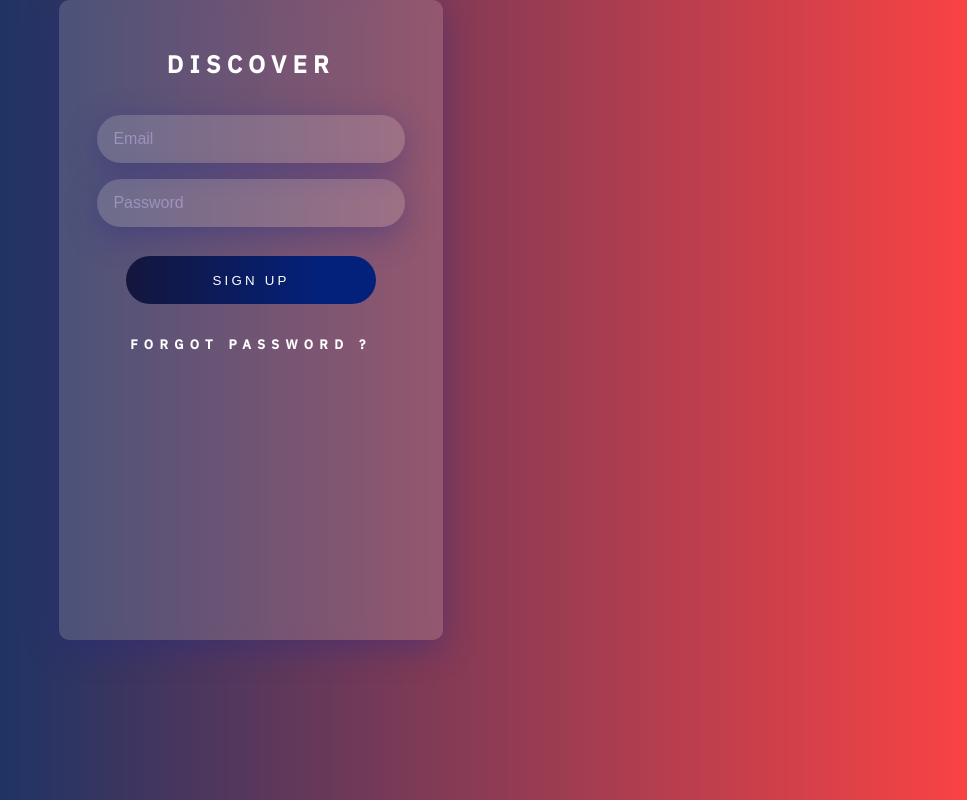
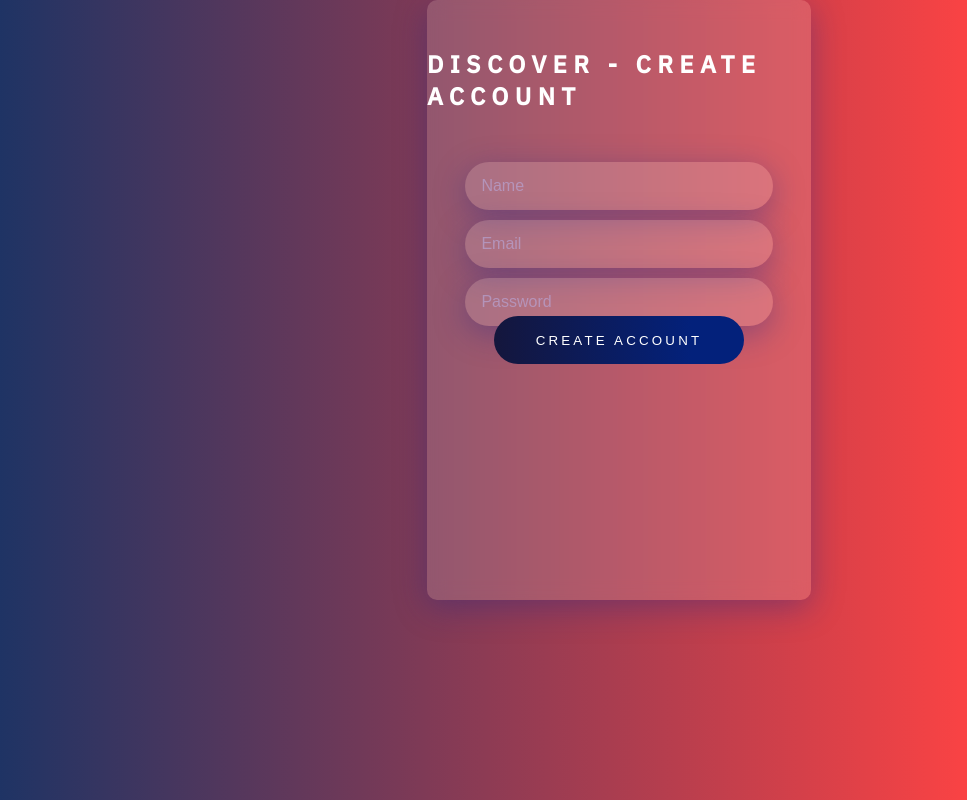
Before and after one commit to GuilhermeSousaDev/Discover-Files, a React (Create React App) app in the folder frontend/: page /register in a window 1280 px wide. Shown: the whole page, without its empty margins (21-988 px from the left). Built offline with nearby package versions, Linux system fonts and the light colour scheme; the HTML template or start-up script is replaced by a standard one; a web font is replaced by a local one.

Commit message:
Register and Login Pages Funcionality

```diff
--- a/frontend/src/App.tsx
+++ b/frontend/src/App.tsx
@@ -10,7 +10,7 @@ function App() {
       <Router />
       <GlobalStyle />
     </AuthProvider>
-  );
+  )
 }
 
 export default App;
--- a/frontend/src/pages/Auth/Login.tsx
+++ b/frontend/src/pages/Auth/Login.tsx
@@ -46,6 +46,8 @@ export const Login: FC = () => {
         if(form) {
             const { data } = await api.post<IResponse>('/login', form);
 
+            console.log(data);
+
             if(data.token) {
                 localStorage.setItem('token', data.token);
                 navigate('/');
@@ -57,7 +59,8 @@ export const Login: FC = () => {
     return (
         <Container>
             <MainContainer>
-                <Logo>Discover</Logo>
+                <Logo>Discover - Login</Logo>
+                <br />
                 <InputContainer>
                     <Input
                         type="text"
--- a/frontend/src/pages/Auth/Register.tsx
+++ b/frontend/src/pages/Auth/Register.tsx
@@ -1,26 +1,83 @@
-import React, { FC } from 'react';
+import React, {
+    ChangeEvent,
+    FC,
+    useCallback,
+    useState,
+} from 'react';
+import api from '../../services/Axios';
 import {
     Button,
     ButtonContainer,
-    ForgotPassword,
     InputContainer,
     MainContainer,
     Logo,
     Input,
+    Container,
+    Response,
 } from './style';
 
+interface IForm {
+    [key: string]: string;
+}
+
 export const Register: FC = () => {
+    const [form, setForm] = useState<IForm>();
+    const [msg, setMsg] = useState<string>('');
+
+    const changeData = useCallback((e: ChangeEvent<HTMLInputElement>) => {
+        setForm({
+            ...form,
+            [e.target.name]: e.target.value,
+        });
+    }, [form]);
+
+    const handleSubmit = useCallback(async () => {
+        if(form) {
+            const { data } = await api.post('/user', form);
+
+            if(data.user) {
+                setMsg('Account created with sucess');
+            } else {
+                // Se user não existir data contém o erro
+                setMsg(data);
+            }
+        }
+    }, [form]);
+
     return (
+        <Container>
             <MainContainer>
-            <Logo>Discover</Logo>
+                <Logo>Discover - Create Account</Logo>
+                <br />
                 <InputContainer>
-                <Input type="text" placeholder="Email" />
-                <Input type="password" placeholder="Password" />
+                    <Input
+                        type="text"
+                        name="name"
+                        placeholder="Name"
+                        onChange={changeData}
+                    />
+                    <Input
+                        type="text"
+                        name="email"
+                        placeholder="Email"
+                        onChange={changeData}
+                    />
+                    <Input
+                        type="password"
+                        name="password"
+                        placeholder="Password"
+                        onChange={changeData}
+                    />
                 </InputContainer>
+                <br />
                 <ButtonContainer>
-                <Button>Sign Up</Button>
+                    <Button onClick={handleSubmit}>Create Account</Button>
                 </ButtonContainer>
-            <ForgotPassword>Forgot Password ?</ForgotPassword>
+                {msg?
+                    <Response>{msg}</Response>
+                    : ''
+                }
             </MainContainer>
+        </Container>
     );
 }
--- a/frontend/src/pages/Auth/style.ts
+++ b/frontend/src/pages/Auth/style.ts
@@ -145,3 +145,10 @@ export const Button = styled.button`
     border-radius: 2rem;
     cursor: pointer;
   `;
+
+export const Response = styled.span`
+  background: #ff4343;
+  color: #000;
+  border-radius: 10px;
+  padding: 10px;
+`;
--- /dev/null
+++ b/frontend/src/pages/Home/index.tsx
@@ -0,0 +1,20 @@
+import React, { FC, useContext } from 'react';
+import { useNavigate } from 'react-router-dom';
+import { AuthContext } from '../../services/Context';
+
+const Home: FC = () => {
+    const navigate = useNavigate();
+    const { isAuth } = useContext(AuthContext);
+
+    if(!isAuth) {
+        navigate('/login');
+    }
+
+    return (
+        <>
+            <h1>Home</h1>
+        </>
+    );
+};
+
+export default Home;
--- a/frontend/src/routes.tsx
+++ b/frontend/src/routes.tsx
@@ -1,12 +1,14 @@
 import { BrowserRouter, Routes, Route } from 'react-router-dom';
 import { Login } from './pages/Auth/Login';
 import { Register } from './pages/Auth/Register';
+import Home from './pages/Home';
 
 export default function Router() {
     return(
         <>
             <BrowserRouter>
                 <Routes>
+                    <Route path='/' element={<Home />} />
                     <Route path='/login' element={<Login />} />
                     <Route path='/register' element={<Register />} />
                 </Routes>
```
Lines whose indentation alone changed are shown as unchanged.
